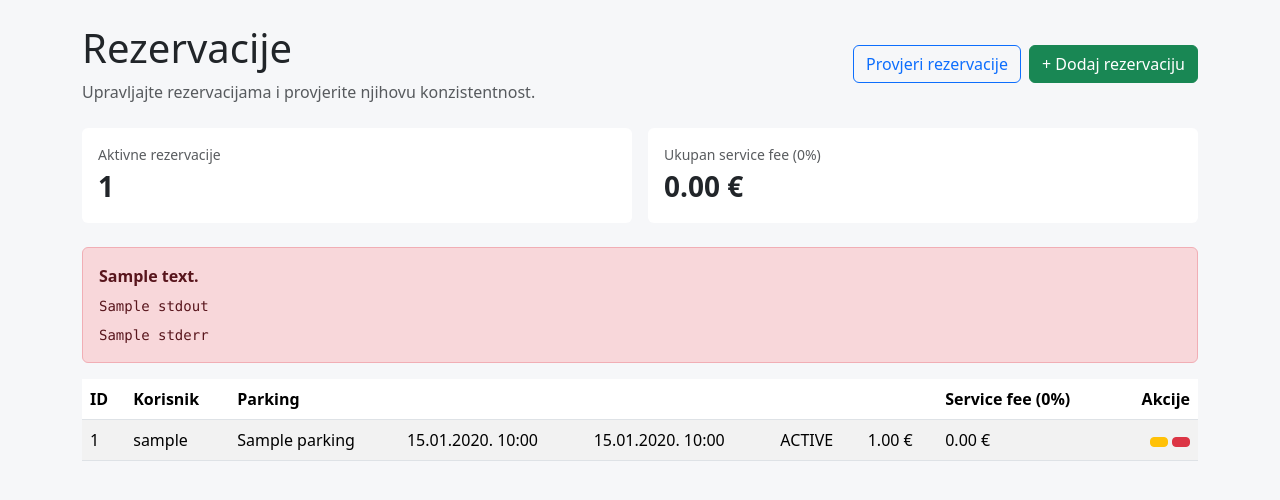
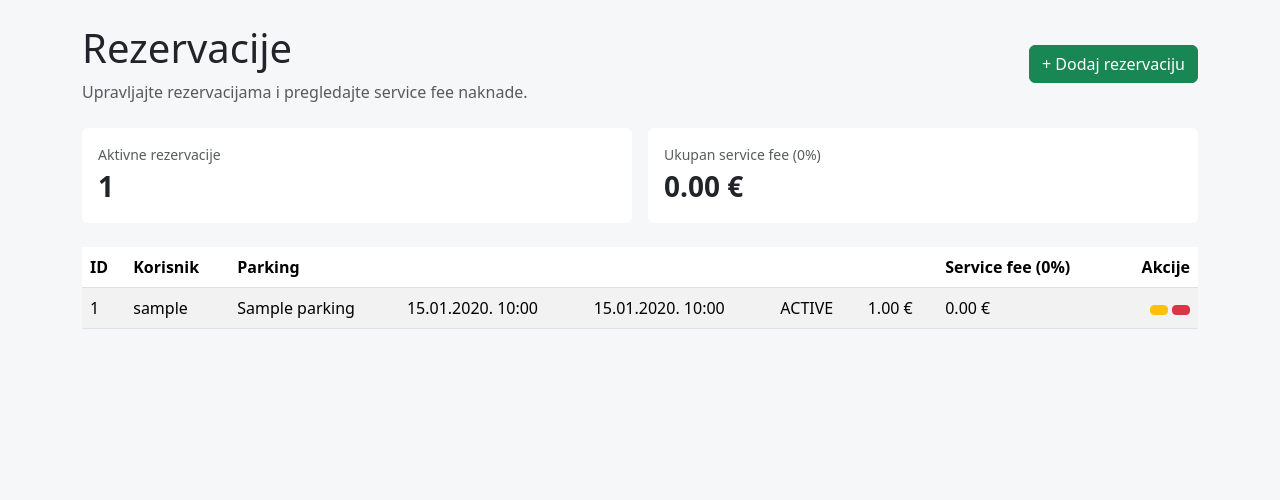
Before and after one commit to HeadshotFTW/ParKING, a Python web app: template templates/admin_reservations.html in a window 1280 px wide. Shown: the part 56-556 px from the top of the page. Run offline with Jinja, Linux system fonts and the light colour scheme; the template is opened without the code that fills it: most values are stand-ins (such as "Sample title", 1, 10 or a date in 2020).

Commit message:
Remove reservation process check UI

```diff
--- a/templates/admin_reservations.html
+++ b/templates/admin_reservations.html
@@ -6,18 +6,13 @@
         <h1>{% if lang == 'en' %}Reservations{% else %}Rezervacije{% endif %}</h1>
         <p class="text-muted mb-0">
             {% if lang == 'en' %}
-                Manage reservations and verify their consistency.
+                Manage reservations and review service fees.
             {% else %}
-                Upravljajte rezervacijama i provjerite njihovu konzistentnost.
+                Upravljajte rezervacijama i pregledajte service fee naknade.
             {% endif %}
         </p>
     </div>
     <div class="d-flex flex-wrap gap-2">
-        <form method="post" action="{{ url_for('admin_reservations_check') }}">
-            <button class="btn btn-outline-primary" type="submit">
-                {% if lang == 'en' %}Check reservations{% else %}Provjeri rezervacije{% endif %}
-            </button>
-        </form>
         <a class="btn btn-success" href="{{ url_for('admin_reservation_new') }}">+ {% if lang == 'en' %}Add reservation{% else %}Dodaj rezervaciju{% endif %}</a>
     </div>
 </div>
@@ -44,19 +39,6 @@
         </div>
     </div>
 </div>
-
-{% if process_result is defined %}
-    {% set result_class = 'success' if process_result.returncode == 0 else ('warning' if process_result.returncode == 1 else 'danger') %}
-    <div class="alert alert-{{ result_class }}">
-        <div class="fw-semibold">{{ process_result.message }}</div>
-        {% if process_result.stdout %}
-            <pre class="mb-0 mt-2 small text-wrap">{{ process_result.stdout }}</pre>
-        {% endif %}
-        {% if process_result.stderr %}
-            <pre class="mb-0 mt-2 small text-wrap">{{ process_result.stderr }}</pre>
-        {% endif %}
-    </div>
-{% endif %}
 
 <div class="table-responsive">
 <table class="table table-striped align-middle">
```
